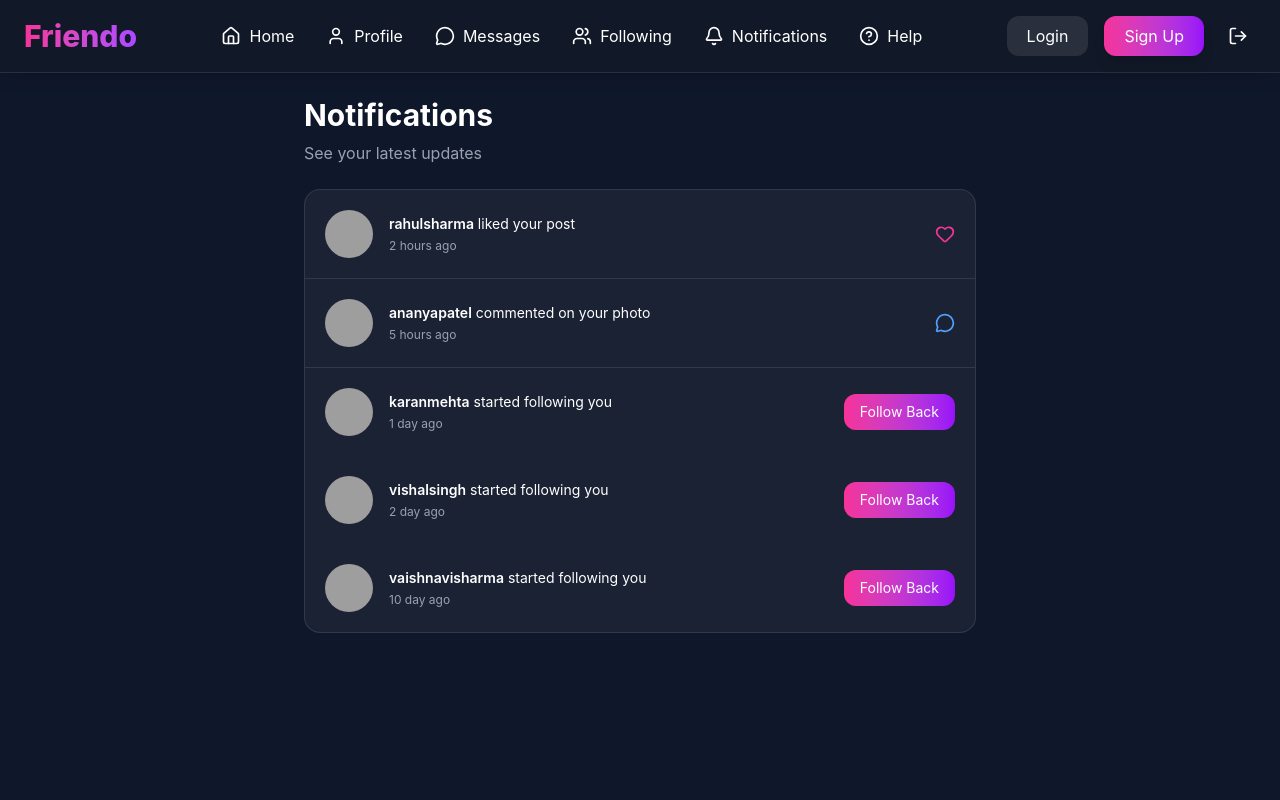
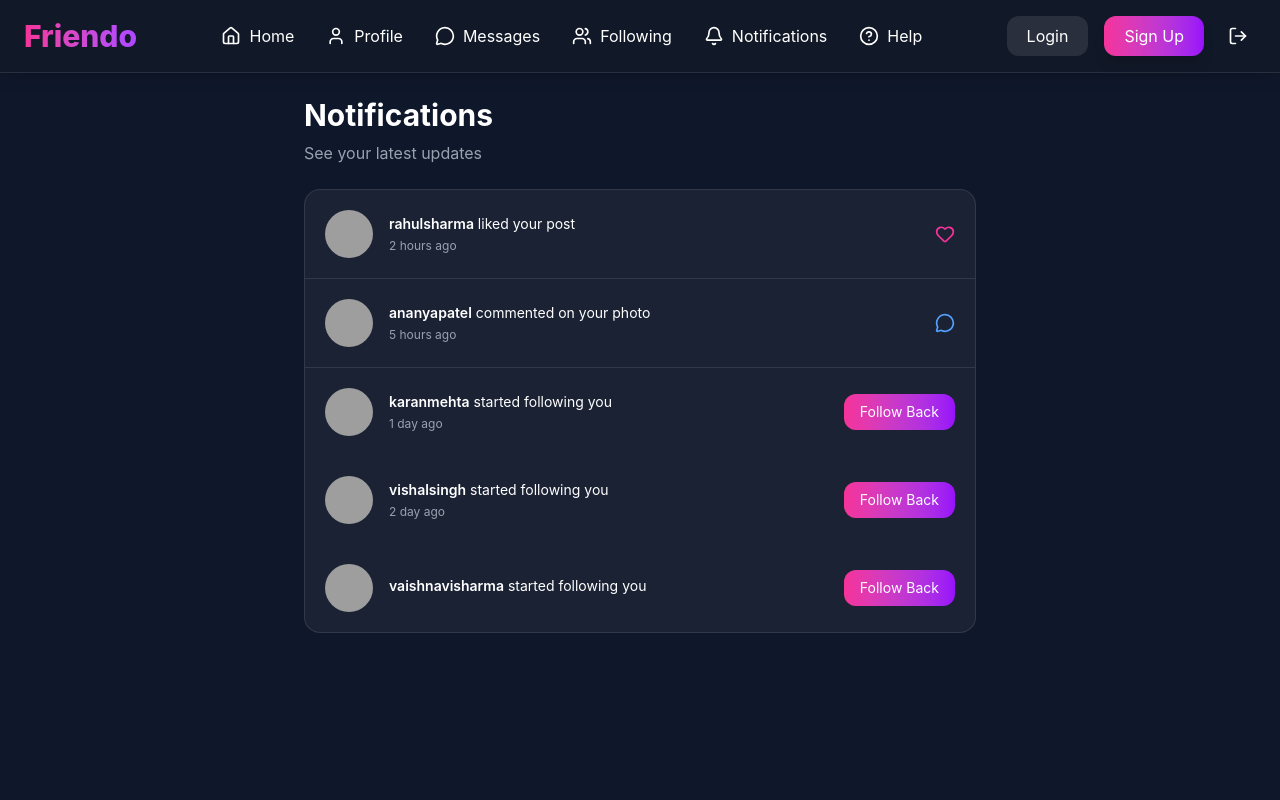
Before and after one commit to gauravkumar2005/Friendo, a React (Vite) app: page /notification in a window 1280 px wide. Shown: the top 800 px of the page. Built offline with nearby package versions, Linux system fonts and the light colour scheme; grey boxes are pictures that could not be loaded.

Commit message:
update notification page

```diff
--- a/src/pages/Notification.jsx
+++ b/src/pages/Notification.jsx
@@ -187,7 +187,7 @@ function Notifications() {
                 </p>
 
                 <p className="text-xs text-gray-400 mt-1">
-                  10 day ago
+
                 </p>
 
               </div>
```
